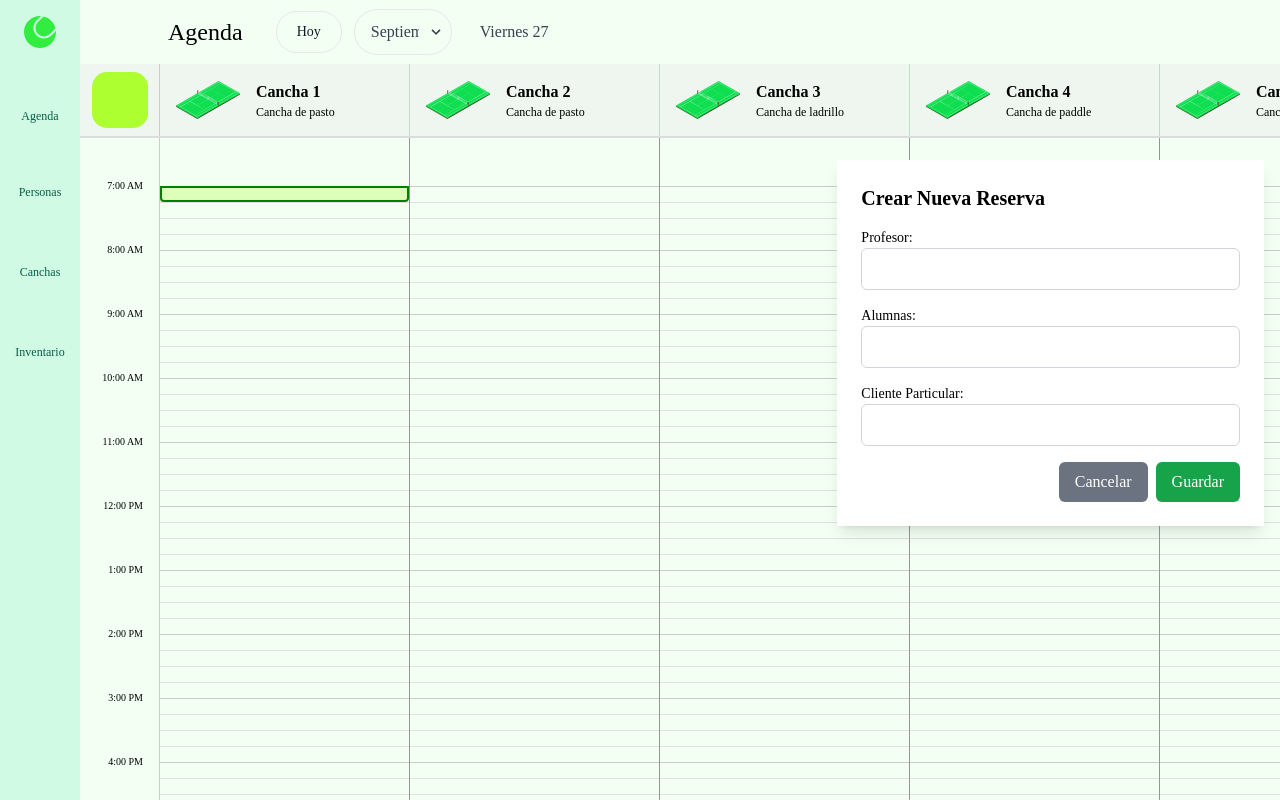
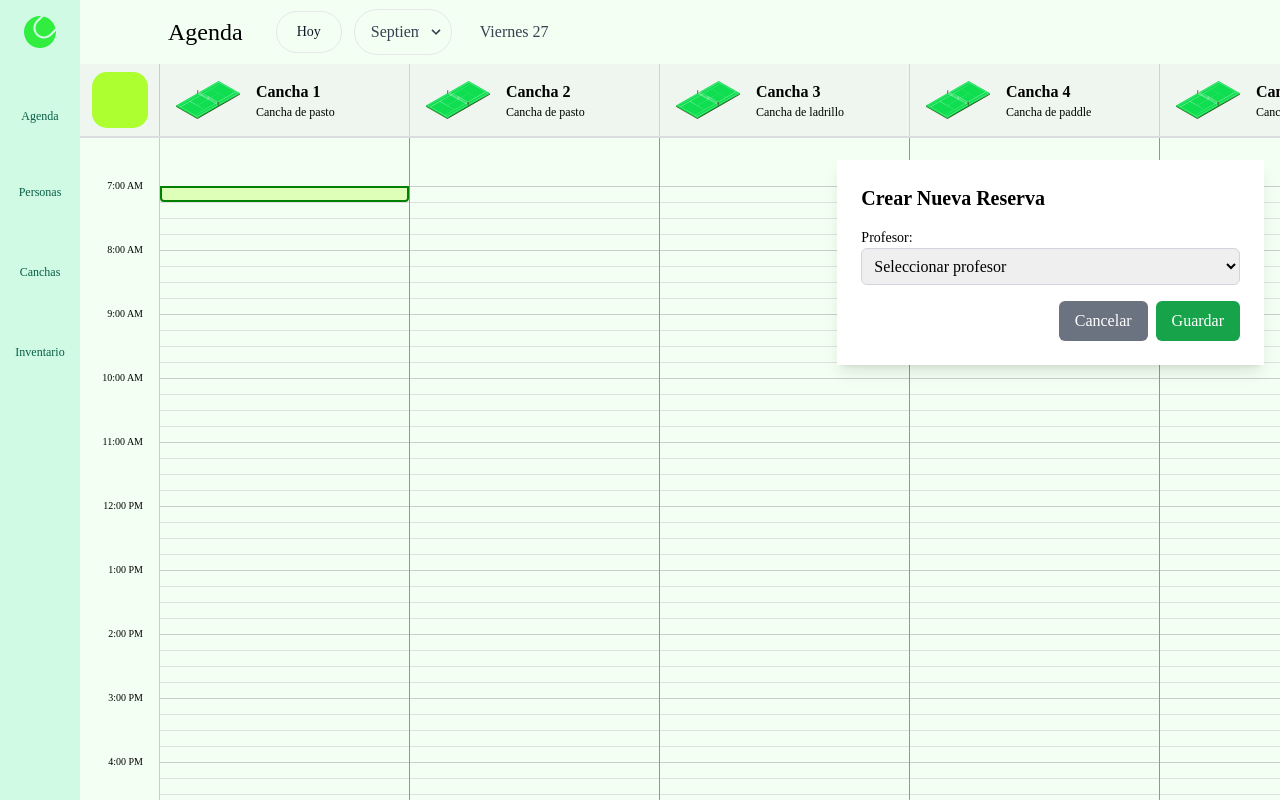
Before and after one commit to JulianVera/unlp-fi-tyh, a Vue app: page /schedule in a window 1280 px wide. Both pictures are taken after a click on the element 284 px from the left and 194 px from the top of the page. Shown: the top 800 px of the page. Built offline with nearby package versions, Linux system fonts and the light colour scheme; some icons are missing.

Commit message:
agenda de profesores

```diff
--- a/src/components/ModalBooking.vue
+++ b/src/components/ModalBooking.vue
@@ -8,29 +8,15 @@
     <form @submit.prevent="submitEvent">
       <div class="mb-4">
         <label class="block text-sm font-medium">Profesor:</label>
-        <input
+        <select
           v-model="form.profesor"
-          type="text"
           class="w-full p-2 border border-gray-300 rounded-md focus:ring-2 focus:ring-green-500"
-        />
-      </div>
-
-      <div class="mb-4">
-        <label class="block text-sm font-medium">Alumnas:</label>
-        <input
-          v-model="form.alumnas"
-          type="text"
-          class="w-full p-2 border border-gray-300 rounded-md focus:ring-2 focus:ring-green-500"
-        />
-      </div>
-
-      <div class="mb-4">
-        <label class="block text-sm font-medium">Cliente Particular:</label>
-        <input
-          v-model="form.cliente"
-          type="text"
-          class="w-full p-2 border border-gray-300 rounded-md focus:ring-2 focus:ring-green-500"
-        />
+        >
+          <option value="">Seleccionar profesor</option>
+          <option v-for="prof in professors" :key="prof.id" :value="prof.name">
+            {{ prof.name }} ({{ prof.specialty }})
+          </option>
+        </select>
       </div>
 
       <div class="flex justify-end space-x-2">
@@ -55,14 +41,13 @@
 <script>
 export default {
   props: {
-    modalXPosition: String, // Recibe "left-0" o "right-0"
+    modalXPosition: String,
+    professors: Array,
   },
   data() {
     return {
       form: {
-        profesor: '',
-        alumnas: '',
-        cliente: '',
+        profesor: '', // Inicializar con cadena vacía
       },
     };
   },
@@ -71,7 +56,8 @@ export default {
       this.$emit('close');
     },
     submitEvent() {
-      this.$emit('save', { ...this.form });
+      console.log('🔹 Enviando evento con profesor:', this.form.profesor);
+      this.$emit('save', { profesor: this.form.profesor || 'Sin asignar' });
       this.closeModal();
     },
   },
--- a/src/components/Schedule.vue
+++ b/src/components/Schedule.vue
@@ -1,17 +1,20 @@
 <template>
   <div class="schedule relative">
+    <!-- HEADER -->
     <div class="schedule__header">
       <div class="schedule__menu">
         <button class="FAB">
           <plus-icon :size="32" />
         </button>
       </div>
+
+      <!-- COURTS -->
       <div
         class="schedule__court"
         v-for="(court, index) in courts"
         :key="index"
       >
-        <img class="w-16" src="../assets/field-01.svg" alt="product image" />
+        <img class="w-16" src="../assets/field-01.svg" alt="Cancha" />
         <div class="schedule__court-info">
           <span class="font-bold">{{ court.name }}</span>
           <p class="text-xs">{{ court.type }}</p>
@@ -19,7 +22,9 @@
       </div>
     </div>
 
+    <!-- CONTENT -->
     <div class="schedule__content">
+      <!-- TIMES -->
       <div class="schedule__times">
         <div
           v-for="(timeSlot, index) in timeSlots"
@@ -27,18 +32,19 @@
           class="schedule__time"
           :class="{
             'schedule__time--hidden': !timeSlot.endsWith(':00'),
-            'schedule__time--hover': isHovered,
+            'schedule__time--hover': isHovered(index), // 🔥 Llamado correcto
           }"
         >
           <span>{{ formatHour(timeSlot) }}</span>
         </div>
       </div>
 
+      <!-- COURT COLUMNS -->
       <div class="schedule__columns">
         <div
-          class="schedule__column"
           v-for="(court, courtIndex) in courts"
           :key="courtIndex"
+          class="schedule__column"
           ref="columns"
         >
           <div
@@ -48,7 +54,6 @@
             :class="{
               'schedule__cell--hour': timeSlot.endsWith(':00'),
               'schedule__cell--quarter': !timeSlot.endsWith(':00'),
-
               'schedule__cell--selected':
                 isSelected(courtIndex, slotIndex) ||
                 isCurrentSelection(courtIndex, slotIndex),
@@ -56,30 +61,29 @@
             }"
             @mousedown="startEvent(courtIndex, slotIndex)"
             @mouseover="extendEvent(courtIndex, slotIndex)"
-            @mouseup="finalizeEvent()"
+            @mouseup="finalizeEvent"
           ></div>
         </div>
       </div>
     </div>
+
+    <!-- MODAL -->
     <ModalBooking
       v-if="showModal"
       :isOpen="showModal"
       :modalXPosition="modalXPosition"
       @close="closeModal"
       @save="handleSaveEvent"
+      :professors="professors"
     />
   </div>
 </template>
 
 <script>
-import IconCancha from './icons/iconCancha.vue';
-import IconMenu from './icons/iconMenu.vue';
 import ModalBooking from './ModalBooking.vue';
 
 export default {
   components: {
-    IconCancha,
-    IconMenu,
     ModalBooking,
   },
   data() {
@@ -87,7 +91,7 @@ export default {
       showModal: false,
       modalXPosition: 'right-0',
       selectedColumn: 0,
-      selectedEvent: null,
+      selectedEvent: null, // Este valor se estaba eliminando en closeModal(), lo corregimos.
       isDragging: false,
       courts: [
         { name: 'Cancha 1', type: 'Cancha de pasto' },
@@ -100,14 +104,37 @@ export default {
       ],
       timeSlots: [],
       events: [],
+      professors: [],
     };
   },
-
-  mounted() {
+  created() {
     this.timeSlots = this.generateTimeSlots();
+    this.fetchProfessors();
+  },
+  watch: {
+    events: {
+      deep: true,
+      handler(newVal) {
+        console.log(
+          '🟢 Eventos actualizados:',
+          JSON.stringify(newVal, null, 2)
+        );
+      },
+    },
   },
 
   methods: {
+    fetchProfessors() {
+      setTimeout(() => {
+        this.professors = [
+          { id: 1, name: 'Juan Pérez', specialty: 'Tenis' },
+          { id: 2, name: 'María Gómez', specialty: 'Paddle' },
+          { id: 3, name: 'Carlos Rodríguez', specialty: 'Tenis y Paddle' },
+          { id: 4, name: 'Ana Fernández', specialty: 'Tenis' },
+          { id: 5, name: 'Luis Ortega', specialty: 'Paddle' },
+        ];
+      }, 1000);
+    },
     generateTimeSlots() {
       let slots = [];
       for (let hour = 7; hour <= 23; hour++) {
@@ -136,12 +163,7 @@ export default {
     },
 
     extendEvent(courtIndex, slotIndex) {
-      if (
-        this.isDragging &&
-        this.selectedEvent &&
-        this.selectedEvent.court === courtIndex
-      ) {
-        // Permite extender tanto hacia arriba como hacia abajo
+      if (this.isDragging && this.selectedEvent?.court === courtIndex) {
         this.selectedEvent.start = Math.min(
           this.selectedEvent.start,
           slotIndex
@@ -152,34 +174,72 @@ export default {
 
     finalizeEvent() {
       this.isDragging = false;
+
       if (this.selectedEvent) {
         this.selectedColumn = this.selectedEvent.court;
+        console.log(
+          '✅ finalizeEvent() llamado, evento listo para modal:',
+          this.selectedEvent
+        );
         this.calculateModalPosition();
         this.showModal = true;
       }
     },
 
     calculateModalPosition() {
+      if (!this.$refs.columns) return;
       const columnEl = this.$refs.columns[this.selectedColumn];
       if (columnEl) {
         const rect = columnEl.getBoundingClientRect();
-        const screenWidth = window.innerWidth;
-        const columnCenter = rect.left + rect.width / 2;
         this.modalXPosition =
-          columnCenter > screenWidth / 2 ? 'left-24' : 'right-4';
+          rect.left + rect.width / 2 > window.innerWidth / 2
+            ? 'left-24'
+            : 'right-4';
       }
     },
 
     handleSaveEvent(eventData) {
+      console.log('🔹 Datos recibidos del modal:', eventData);
+      console.log(
+        '🔹 Evento seleccionado antes de guardar:',
+        this.selectedEvent
+      );
+
       if (this.selectedEvent) {
         this.events.push({ ...this.selectedEvent, ...eventData });
+
+        console.log(
+          '✅ Evento guardado en events[]:',
+          JSON.stringify(this.events, null, 2)
+        );
+        console.log('🔹 Total eventos ahora:', this.events.length);
+
+        // 🔥 Esperamos un pequeño tiempo antes de limpiar `selectedEvent` para no perder la selección visual
+        setTimeout(() => {
+          this.selectedEvent = null;
+        }, 300);
+
+        this.closeModal();
+      } else {
+        console.warn('⚠️ No hay evento seleccionado para guardar.');
       }
-      this.closeModal();
     },
 
     closeModal() {
+      console.log(
+        '📢 Cerrando modal, estado actual de events[]:',
+        JSON.stringify(this.events, null, 2)
+      );
       this.showModal = false;
-      this.selectedEvent = null;
+      // 🔥 NO eliminamos `selectedEvent` aquí para que se mantenga la selección
+    },
+    isCurrentSelection(courtIndex, slotIndex) {
+      return (
+        this.selectedEvent &&
+        this.selectedEvent.court === courtIndex &&
+        slotIndex >= this.selectedEvent.start &&
+        slotIndex <= this.selectedEvent.end
+      );
     },
 
     isSelected(courtIndex, slotIndex) {
@@ -188,15 +248,6 @@ export default {
           event.court === courtIndex &&
           slotIndex >= event.start &&
           slotIndex <= event.end
-      );
-    },
-
-    isCurrentSelection(courtIndex, slotIndex) {
-      return (
-        this.selectedEvent &&
-        this.selectedEvent.court === courtIndex &&
-        slotIndex >= this.selectedEvent.start &&
-        slotIndex <= this.selectedEvent.end
       );
     },
 
```
